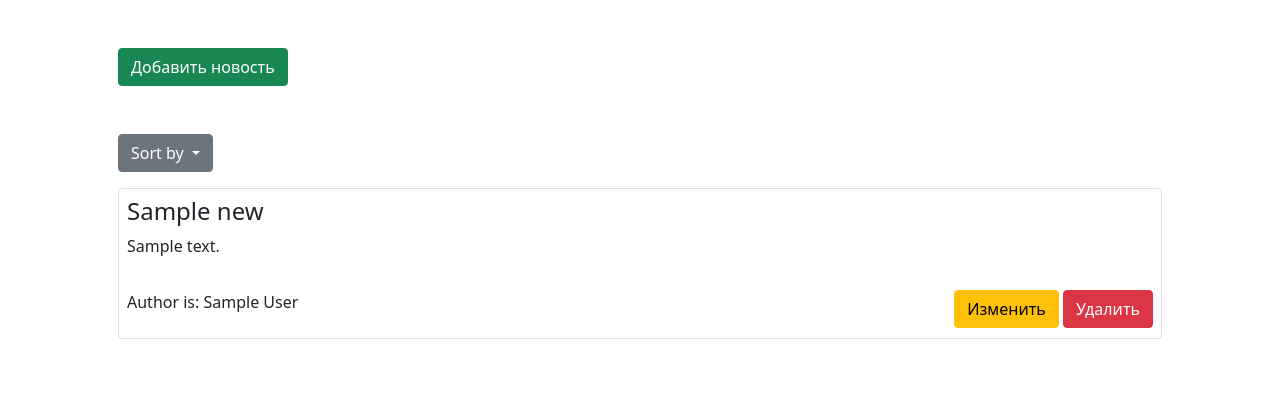
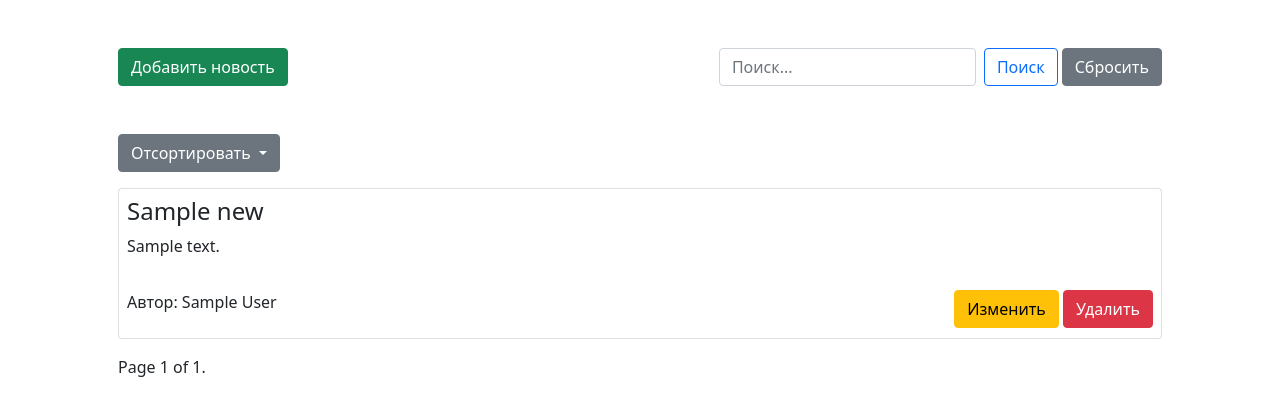
Before and after one commit to AlisherSM/Test-task-Kibera, a Django app: page /news in a window 1280 px wide. Shown: the top 416 px of the page. Run offline with Django 4.2, Linux system fonts and the light colour scheme; tables that the repository leaves empty hold one stand-in row (values such as "Sample post").

Commit message:
Добавил поиск и пагинацию

```diff
--- a/news_main_app/news/models.py
+++ b/news_main_app/news/models.py
@@ -1,9 +1,9 @@
 from django.db import models
 
 class News(models.Model):
-  title = models.CharField(max_length=150)
-  news_text = models.TextField()
-  author = models.CharField(max_length=50)
+  title = models.CharField('Заголовок',max_length=150)
+  news_text = models.TextField('Новость')
+  author = models.CharField('Автор',max_length=50)
   publish_date = models.DateTimeField(auto_now_add=True)
 
   def __str__(self):
--- a/news_main_app/news/templates/news/adding_form_page.html
+++ b/news_main_app/news/templates/news/adding_form_page.html
@@ -3,10 +3,11 @@
 {% block title %}Add news{% endblock %}
 
 {% block content %}
-<h1>Add news</h1>
+<h1>Добавление новости</h1>
 <form method="POST" class="post-form">
     {% csrf_token %}
     {{ form.as_p }}
-    <button type="submit" class="btn btn-success">Save</button>
+    <button type="submit" class="btn btn-success">Сохранить</button>
+    <a href="/news" class="btn btn-secondary">Отмена</a>
 </form>
 {% endblock %}
--- a/news_main_app/news/templates/news/base.html
+++ b/news_main_app/news/templates/news/base.html
@@ -11,6 +11,7 @@
   <div >
     {% block content %}
     {% endblock %}
+
   </div>
 
   <script src="https://cdn.jsdelivr.net/npm/bootstrap@5.0.2/dist/js/bootstrap.bundle.min.js" integrity="sha384-MrcW6ZMFYlzcLA8Nl+NtUVF0sA7MsXsP1UyJoMp4YLEuNSfAP+JcXn/tWtIaxVXM" crossorigin="anonymous"></script>
--- a/news_main_app/news/templates/news/main_page.html
+++ b/news_main_app/news/templates/news/main_page.html
@@ -3,18 +3,28 @@
 {% block title %}Main Page{% endblock %}
 
 {% block content %}
-  <div>
+  <div class="d-flex justify-content-between">
     <a href="{% url 'add-news' %}" class="btn btn-success">Добавить новость</a>
+    <div>
+      <form class="d-flex" method="get" action="{% url 'search-news' %}" role="search">
+        {% csrf_token %}
+        <input name="search_news" class="form-control" type="search" placeholder="Поиск..."
+               aria-label="Поиск">
+        <button class="btn btn-outline-primary ms-2" type="submit">Поиск</button>
+        <a href="{% url 'news' %}" class="btn btn-secondary ms-1">Сбросить</a>
+    </form>
+
+    </div>
   </div>
 
 
   <div class="dropdown mt-5">
     <button class="btn btn-secondary dropdown-toggle" type="button" id="dropdownMenuButton1" data-bs-toggle="dropdown" aria-expanded="false">
-      Sort by
+      Отсортировать
     </button>
     <ul class="dropdown-menu" aria-labelledby="dropdownMenuButton1">
-      <li><a class="dropdown-item" href="{% url 'news' %}">New first</a></li>
-      <li><a class="dropdown-item" href="{% url 'news-reversed' %}">Old first</a></li>
+      <li><a class="dropdown-item" href="{% url 'news' %}">Сначало новые</a></li>
+      <li><a class="dropdown-item" href="{% url 'news-reversed' %}">Сначало старые</a></li>
     </ul>
   </div>
 
@@ -24,7 +34,7 @@
     <p>{{ item.news_text }}</p>
     <div class="d-flex justify-content-beetwen mt-3">
       <p>
-        Author is: {{ item.author }}
+        Автор: {{ item.author }}
       </p>
       <div class="ms-auto">
 
@@ -32,8 +42,23 @@
         <a href="{% url 'delete-news' pk=item.pk %}" class="btn btn-danger">Удалить</a>
       </div>
     </div>
-
-
   </div>
   {% endfor %}
+  <div class="pagination mt-3">
+    <span class="step-links">
+        {% if page_obj.has_previous %}
+            <a href="?page=1" class="btn btn-info">&laquo; first</a>
+            <a href="?page={{ page_obj.previous_page_number }}" class="btn btn-info">previous</a>
+        {% endif %}
+
+        <span class="current">
+            Page {{ page_obj.number }} of {{ page_obj.paginator.num_pages }}.
+        </span>
+
+        {% if page_obj.has_next %}
+            <a href="?page={{ page_obj.next_page_number }}" class="btn btn-info">next</a>
+            <a href="?page={{ page_obj.paginator.num_pages }}" class="btn btn-info">last &raquo;</a>
+        {% endif %}
+    </span>
+</div>
 {% endblock %}
--- a/news_main_app/news/urls.py
+++ b/news_main_app/news/urls.py
@@ -4,9 +4,10 @@ from . import views
 
 
 urlpatterns = [
-  path('news', views.NewsViews.as_view(), name='news'),
-  path('news-reversed', views.NewsViewsReversed.as_view(), name='news-reversed'),
+  path('news', views.NewsView.as_view(), name='news'),
+  path('news-reversed', views.NewsViewReversed.as_view(), name='news-reversed'),
   path('add-news', views.NewsCreateView.as_view(), name='add-news'),
   path('delete-news/<int:pk>', views.NewsDeleteView.as_view(), name='delete-news'),
-  path('update-news/<int:pk>', views.NewsUpdateView.as_view(), name='update-news')
+  path('update-news/<int:pk>', views.NewsUpdateView.as_view(), name='update-news'),
+  path('search-news', views.NewsSearchView.as_view(), name='search-news')
 ]
--- a/news_main_app/news/views.py
+++ b/news_main_app/news/views.py
@@ -5,17 +5,19 @@ from django.views.generic import ListView, FormView, CreateView, UpdateView, Del
 from django.shortcuts import render
 from django.contrib import messages
 from django.urls import reverse
+from django.db.models import Q
 
 
-class NewsViews(ListView):
+class NewsView(ListView):
     template_name = "news/main_page.html"
     context_object_name = "news"
+    paginate_by = 10
 
     def get_queryset(self):
         return News.objects.all()
 
 
-class NewsViewsReversed(ListView):
+class NewsViewReversed(ListView):
     template_name = "news/main_page.html"
     context_object_name = "news"
 
@@ -68,3 +70,16 @@ class NewsUpdateView(UpdateView):
 
     def get_success_url(self):
         return reverse('news')
+
+
+class NewsSearchView(NewsView):
+    def get_queryset(self):
+        search_news = self.request.GET["search_news"]
+        return News.objects.filter(
+            Q(title__icontains=search_news)
+        )
+
+    def get_context_data(self, **kwargs):
+        search_news = self.request.GET["search_news"]
+        context = super().get_context_data(**kwargs)
+        return context
```
Also changed, not shown: news_main_app/news/forms.py (+8 -4 lines).
